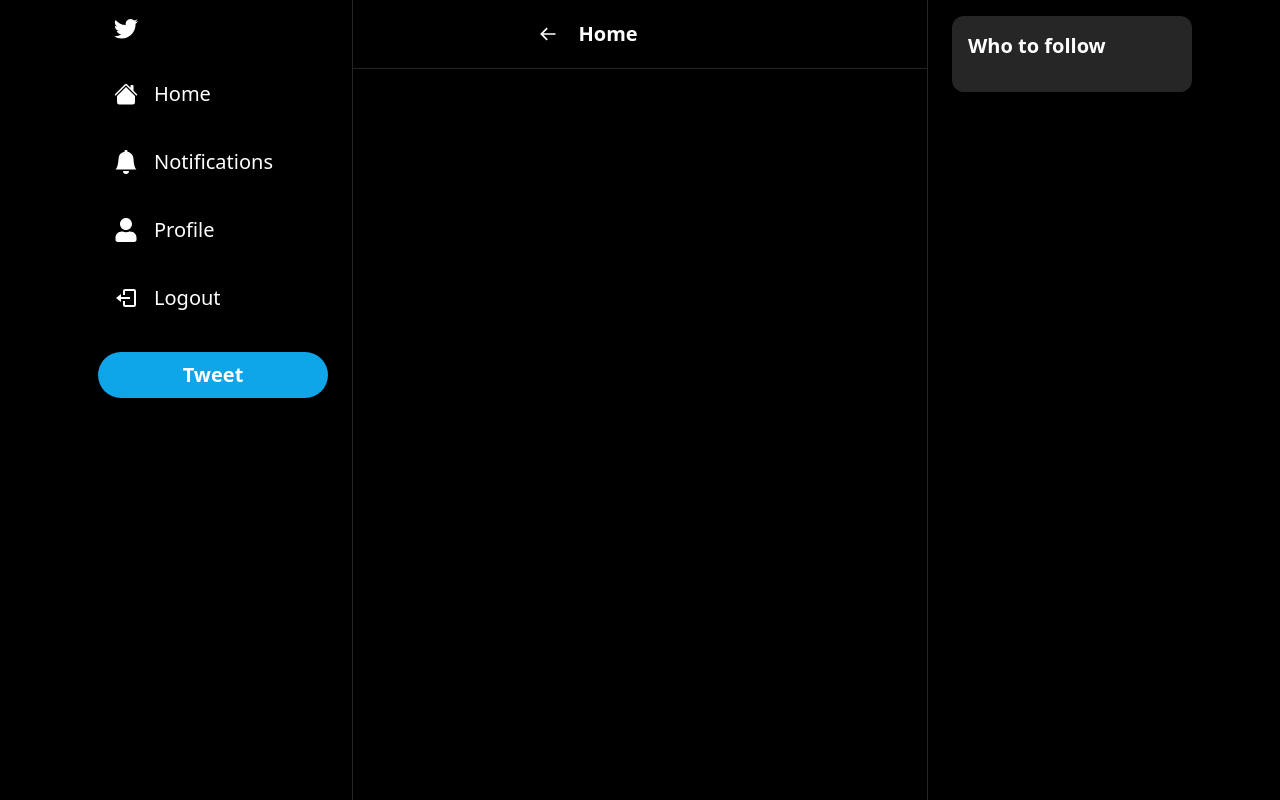
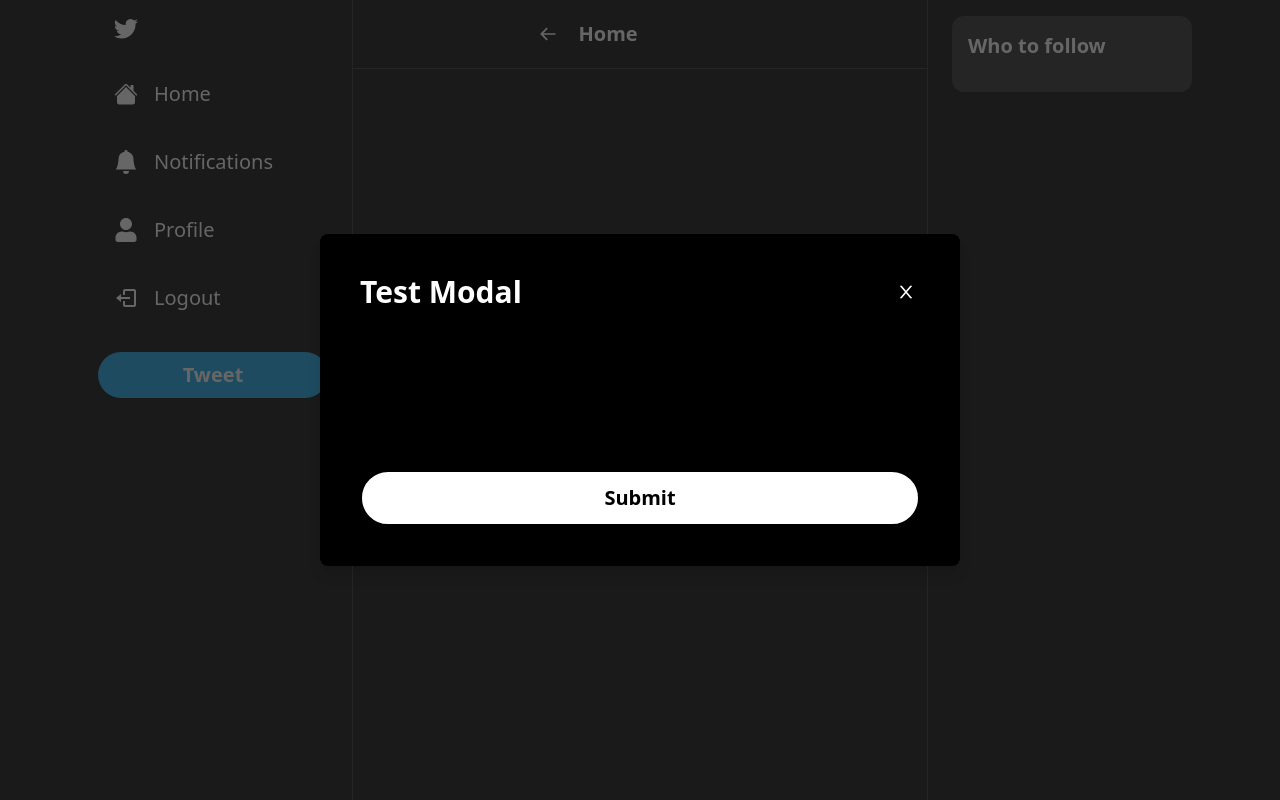
Before and after one commit to Kartik-Walia/KM-Twitter-Clone, a Next.js app: page / in a window 1280 px wide. Built offline with nearby package versions, Linux system fonts and the light colour scheme.

Commit message:
Modal Component

```diff
--- /dev/null
+++ b/components/Button.tsx
@@ -0,0 +1,40 @@
+interface ButtonProps {
+    label: string;
+    secondary?: boolean;    // ? denotes optional
+    fullWidth?: boolean;
+    large?: boolean;
+    onClick: () => void;
+    disabled?: boolean;
+    outline?: boolean;
+}
+
+const Button: React.FC<ButtonProps> = ({ label, secondary, fullWidth, large, onClick, disabled, outline }) => {
+    return (
+        <button
+        disabled={disabled}
+        onClick={onClick}
+        className={`
+        disabled:opacity-70
+        disabled:cursor-not-allowed
+        rounded-full font-semibold
+        hover:opacity-80
+        transition
+        border-2
+        ${fullWidth ? 'w-full' : 'w-fit'}
+        ${secondary ? 'bg-white' : 'bg-sky-500'}
+        ${secondary ? 'text-black' : 'text-white'}
+        ${secondary ? 'border-black' : 'border-sky-500'}
+        ${large ? 'text-xl' : 'text-md'}
+        ${large ? 'px-5' : 'px-4'}
+        ${large ? 'py-3' : 'py-2'}
+        ${outline ? 'bg-transparent' : ''}
+        ${outline ? 'border-white' : ''}
+        ${outline ? 'text-white' : ''}
+        `}
+        >
+            {label}
+        </button>
+    );
+}
+
+export default Button;
--- /dev/null
+++ b/components/Modal.tsx
@@ -0,0 +1,72 @@
+import { useCallback } from "react";
+import { AiOutlineClose } from "react-icons/ai"
+import Button from "./Button";
+
+interface ModalProps {
+    isOpen?: boolean;
+    onClose: () => void;
+    onSubmit: () => void;
+    title?: string;
+    body?: React.ReactElement;
+    footer?: React.ReactElement;
+    actionLabel: string;
+    disabled?: boolean;
+}
+
+const Modal: React.FC<ModalProps> = ({isOpen, onClose, onSubmit, title, body, footer, actionLabel, disabled}) => {
+    const handleClose = useCallback(() => {
+        if(disabled) {
+            return;
+        }
+
+        onClose();
+    },[disabled, onClose]);
+
+    const handleSubmit = useCallback(() => {
+        if(disabled) {
+            return;
+        }
+        onSubmit();
+    }, [disabled, onSubmit]);
+
+    if(!isOpen) {
+        return null;
+    }
+
+    return(
+        <>
+            <div className="justify-center items-center flex overflow-x-hidden overflow-y-auto fixed inset-0 z-50 outline-none focus:outline-none bg-neutral-800 bg-opacity-70">
+                <div className="relative w-full lg:w-3/6 my-6 mx-auto lg:max-w-3xl h-full lg:h-auto">
+                    {/* Content */}
+                    <div className="h-full lg:h-auto border-0 rounded-lg shadow-lg relative flex flex-col w-full bg-black outline-none focus:outline-none">
+                        {/* Header */}
+                        <div className="flex items-center justify-center p-10 rounded-t">
+                            <h3 className="text-3xl font-semibold text-white">{title}</h3>
+                            <button onClick={handleClose} className="p-1 ml-auto border-0 text-white hover:opacity-70 transition">
+                                <AiOutlineClose size={20}/>
+                            </button>
+                        </div>
+                        {/* Body */}
+                        <div className="relative p-10 flex-auto">
+                            {body}
+                        </div>
+                        {/* Footer */}
+                        <div className="flex flex-col gap-2 p-10">
+                            <Button
+                            disabled={disabled}
+                            label={actionLabel}
+                            secondary
+                            fullWidth
+                            large
+                            onClick={handleSubmit}
+                            />
+                            {footer}
+                        </div>
+                    </div>
+                </div>
+            </div>
+        </>
+    );
+}
+
+export default Modal;
--- a/pages/_app.tsx
+++ b/pages/_app.tsx
@@ -1,11 +1,15 @@
 import type { AppProps } from 'next/app'
 import Layout from '@/components/Layout'
 import '@/styles/globals.css'
+import Modal from '@/components/Modal'
 
 export default function App({ Component, pageProps }: AppProps) {
   return (
-    <Layout>
-      <Component {...pageProps} />
-    </Layout>
+    <>
+      <Modal actionLabel='Submit' isOpen title='Test Modal'/>
+      <Layout>
+        <Component {...pageProps} />
+      </Layout>
+    </>
   )
 }
```
